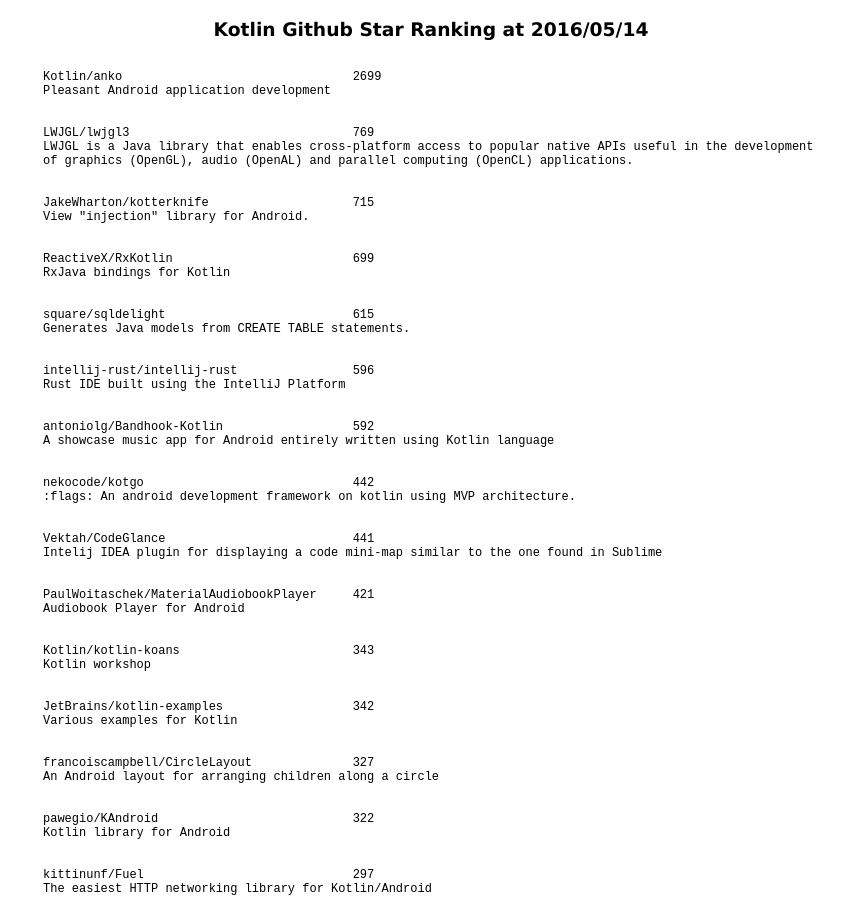
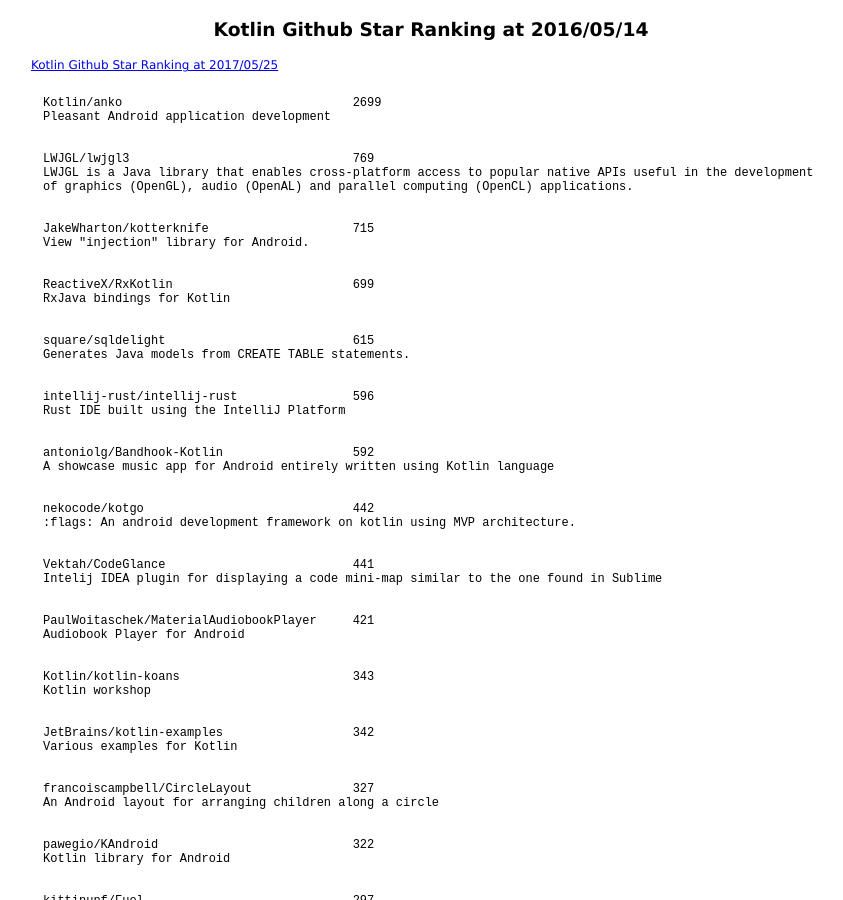
Before and after one commit to 38elements/38elements.github.com, a Jekyll site: the page built from _posts/2016-05-14-kotlin-repository-github-star-ranking.md, in a window 1280 px wide and 900 px high. Shown: the whole window, without its empty margins (209-1052 px from the left). Built offline with Jekyll 4.4.1, drawn with Linux system fonts in a browser that asks for light colours.

Commit message:
Update 2016-05-14-kotlin-repository-github-star-ranking.md

```diff
--- a/_posts/2016-05-14-kotlin-repository-github-star-ranking.md
+++ b/_posts/2016-05-14-kotlin-repository-github-star-ranking.md
@@ -2,6 +2,7 @@
 layout: posts
 title: Kotlin Github Star Ranking at 2016/05/14
 ---
+[Kotlin Github Star Ranking at 2017/05/25](/2017/05/25/kotlin-repository-github-star-ranking.html)
 <pre style="background-color: white;border: none;">
 Kotlin/anko                                2699
 Pleasant Android application development
```
